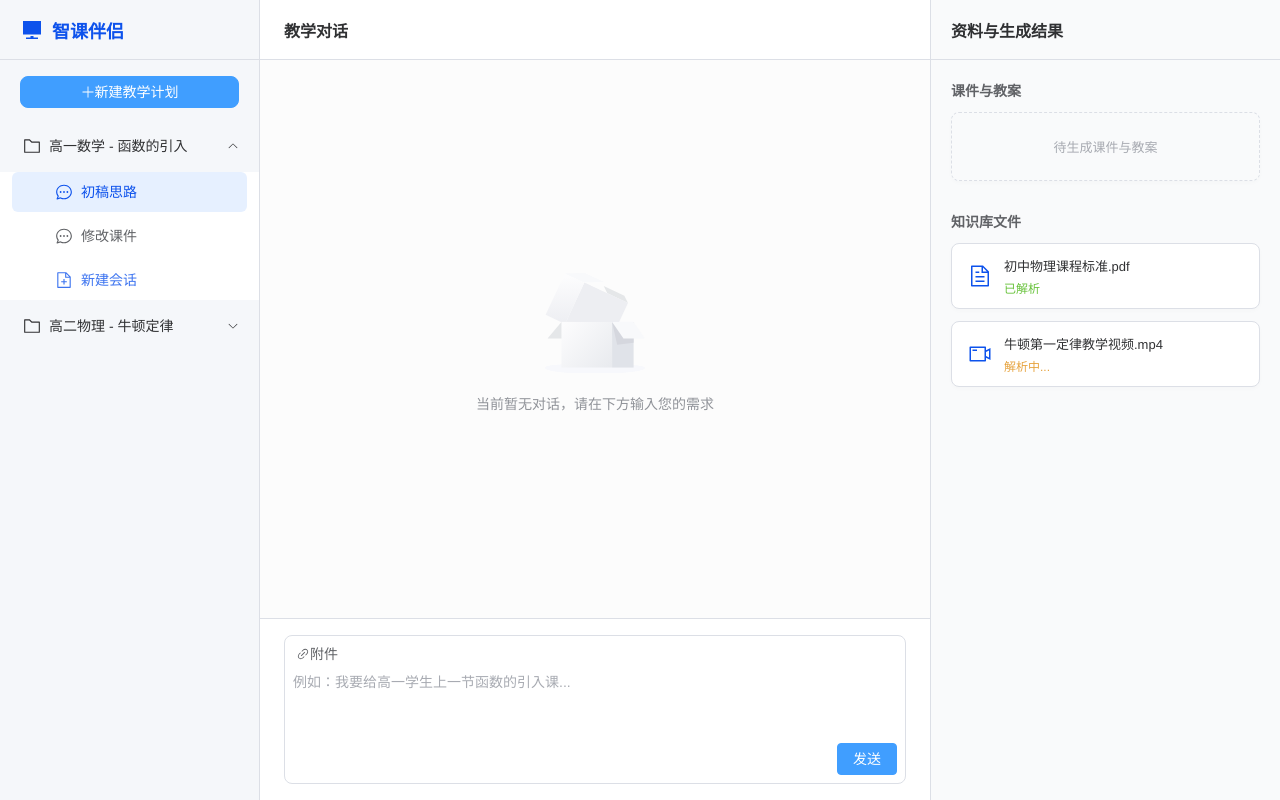
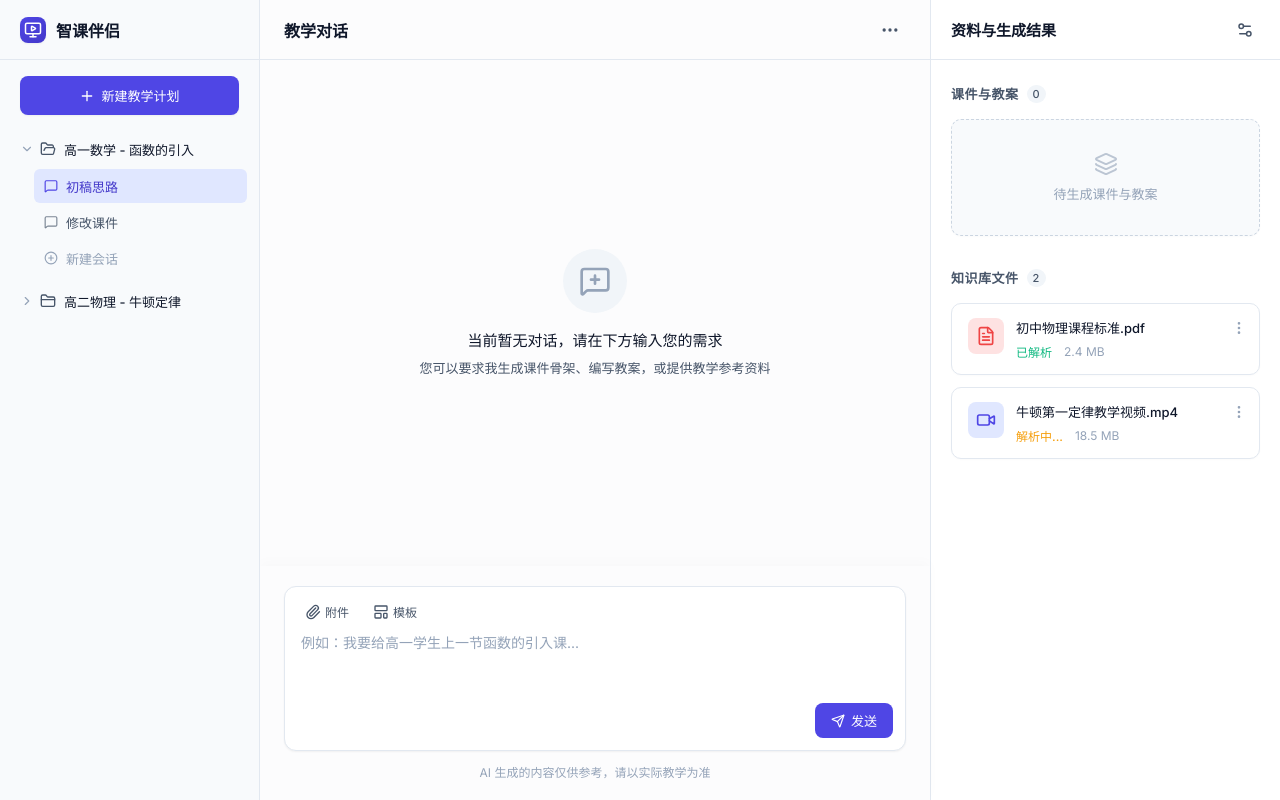
Before and after one commit to cyone123/SmartClass-Agent-Frontend, a Vue app: page / in a window 1280 px wide. Built offline with nearby package versions, Linux system fonts and the light colour scheme.

Commit message:
style:优化图标和视觉风格

```diff
--- a/package.json
+++ b/package.json
@@ -12,6 +12,7 @@
     "@element-plus/icons-vue": "^2.3.2",
     "axios": "^1.13.6",
     "element-plus": "^2.13.5",
+    "lucide-vue-next": "^0.577.0",
     "pinia": "^3.0.4",
     "vue": "^3.5.29",
     "vue-router": "^5.0.3"
--- a/src/assets/styles/index.css
+++ b/src/assets/styles/index.css
@@ -1,16 +1,21 @@
+@import url('https://fonts.googleapis.com/css2?family=Inter:wght@400;500;600&display=swap');
+
 :root {
-  --primary-color: #0d52ec; /* 锐捷蓝 / 教育蓝 */
-  --primary-hover: #316bed;
-  --bg-sidebar: #f5f7fa;
-  --bg-main: #ffffff;
-  --bg-context: #f9fafb;
-  --text-main: #303133;
-  --text-secondary: #606266;
-  --text-disabled: #a8abb2;
-  --border-color: #dcdfe6;
+  --primary-color: #4f46e5; /* 靛蓝色 (Indigo)，更显高级 */
+  --primary-hover: #4338ca;
+  --bg-sidebar: #f8fafc; /* 极淡蓝灰 */
+  --bg-main: #fcfcfd;
+  --bg-context: #ffffff;
+  --text-main: #0f172a;
+  --text-secondary: #475569;
+  --text-disabled: #94a3b8;
+  --border-color: #e2e8f0; /* 更轻畅的边框 */
   --sidebar-width: 260px;
   --context-width: 350px;
   --header-height: 60px;
+  --shadow-sm: 0 1px 2px 0 rgba(0, 0, 0, 0.05);
+  --shadow-md: 0 4px 6px -1px rgba(0, 0, 0, 0.1), 0 2px 4px -1px rgba(0, 0, 0, 0.06);
+  --border-radius: 8px;
 }
 
 html, body {
@@ -18,10 +23,11 @@ html, body {
   padding: 0;
   height: 100vh;
   width: 100vw;
-  font-family: 'Helvetica Neue', Helvetica, 'PingFang SC', 'Hiragino Sans GB', 'Microsoft YaHei', '微软雅黑', Arial, sans-serif;
+  font-family: 'Inter', -apple-system, BlinkMacSystemFont, 'Segoe UI', Roboto, 'Helvetica Neue', Arial, sans-serif;
   color: var(--text-main);
   background-color: var(--bg-main);
   overflow: hidden; /* 防止出现外层滚动条 */
+  -webkit-font-smoothing: antialiased;
 }
 
 * {
--- a/src/components/ChatPanel/index.vue
+++ b/src/components/ChatPanel/index.vue
@@ -2,32 +2,53 @@
   <div class="chat-container">
     <div class="chat-header">
       <h3>教学对话</h3>
+      <div class="header-actions">
+        <button class="icon-btn"><MoreHorizontal class="btn-icon" /></button>
+      </div>
     </div>
     <div class="chat-body">
       <div class="placeholder">
-        <el-empty description="当前暂无对话，请在下方输入您的需求" :image-size="100" />
+        <div class="empty-state">
+          <div class="empty-icon-wrapper">
+            <MessageSquarePlus class="empty-icon" />
+          </div>
+          <p>当前暂无对话，请在下方输入您的需求</p>
+          <span class="empty-hint">您可以要求我生成课件骨架、编写教案，或提供教学参考资料</span>
+        </div>
       </div>
     </div>
     <div class="chat-footer">
-      <div class="input-area">
+      <div class="input-container">
         <div class="toolbar">
-          <el-button link>
-            <el-icon><Link /></el-icon> 附件
-          </el-button>
+          <button class="tool-btn" title="添加附件">
+            <Paperclip class="tool-icon" />
+            <span class="tool-text">附件</span>
+          </button>
+          <button class="tool-btn" title="教案模板">
+            <LayoutTemplate class="tool-icon" />
+            <span class="tool-text">模板</span>
+          </button>
         </div>
-        <el-input
-          type="textarea"
-          :rows="3"
+        <textarea
+          class="chat-input"
+          rows="3"
           placeholder="例如：我要给高一学生上一节函数的引入课..."
-          resize="none"
-        />
+        ></textarea>
         <div class="send-action">
-          <el-button type="primary">发送</el-button>
+          <button class="send-btn" title="发送">
+            <Send class="send-icon" />
+            <span>发送</span>
+          </button>
         </div>
       </div>
+      <div class="footer-hint">AI 生成的内容仅供参考，请以实际教学为准</div>
     </div>
   </div>
 </template>
+
+<script setup>
+import { MessageSquarePlus, Paperclip, LayoutTemplate, Send, MoreHorizontal } from 'lucide-vue-next'
+</script>
 
 <style scoped>
 .chat-container {
@@ -41,7 +62,9 @@
   border-bottom: 1px solid var(--border-color);
   display: flex;
   align-items: center;
+  justify-content: space-between;
   padding: 0 24px;
+  background-color: var(--bg-main);
 }
 
 .chat-header h3 {
@@ -51,11 +74,31 @@
   font-weight: 600;
 }
 
+.icon-btn {
+  background: transparent;
+  border: none;
+  cursor: pointer;
+  color: var(--text-secondary);
+  padding: 6px;
+  border-radius: 6px;
+  display: flex;
+  align-items: center;
+  transition: background-color 0.2s;
+}
+.icon-btn:hover {
+  background-color: #f1f5f9;
+  color: var(--text-main);
+}
+.btn-icon {
+  width: 20px;
+  height: 20px;
+}
+
 .chat-body {
   flex: 1;
   padding: 24px;
   overflow-y: auto;
-  background-color: #fcfcfc;
+  background-color: #fcfcfd;
 }
 
 .placeholder {
@@ -65,34 +108,102 @@
   align-items: center;
 }
 
-.chat-footer {
-  padding: 16px 24px;
-  background-color: #ffffff;
-  border-top: 1px solid var(--border-color);
+.empty-state {
+  display: flex;
+  flex-direction: column;
+  align-items: center;
+  text-align: center;
+}
+.empty-icon-wrapper {
+  background-color: #f1f5f9;
+  width: 64px;
+  height: 64px;
+  border-radius: 50%;
+  display: flex;
+  align-items: center;
+  justify-content: center;
+  margin-bottom: 16px;
+}
+.empty-icon {
+  width: 32px;
+  height: 32px;
+  color: #94a3b8;
+}
+.empty-state p {
+  color: var(--text-main);
+  font-size: 15px;
+  font-weight: 500;
+  margin: 0 0 8px 0;
+}
+.empty-hint {
+  color: var(--text-secondary);
+  font-size: 13px;
 }
 
-.input-area {
-  border: 1px solid var(--border-color);
-  border-radius: 8px;
-  padding: 8px;
-  transition: border-color 0.2s;
+.chat-footer {
+  padding: 20px 24px;
+  background-color: var(--bg-main);
+  /* border-top removed for a cleaner look, using shadow instead */
+  box-shadow: 0 -4px 12px rgba(0,0,0,0.02);
 }
 
-.input-area:focus-within {
+.input-container {
+  border: 1px solid var(--border-color);
+  border-radius: 12px;
+  padding: 12px;
+  background-color: #ffffff;
+  transition: all 0.2s ease;
+  box-shadow: var(--shadow-sm);
+  display: flex;
+  flex-direction: column;
+}
+
+.input-container:focus-within {
   border-color: var(--primary-color);
+  box-shadow: 0 0 0 3px rgba(79, 70, 229, 0.1);
 }
 
 .toolbar {
+  display: flex;
+  gap: 8px;
   margin-bottom: 8px;
 }
+.tool-btn {
+  background: transparent;
+  border: none;
+  display: flex;
+  align-items: center;
+  color: var(--text-secondary);
+  font-size: 12px;
+  font-weight: 500;
+  cursor: pointer;
+  padding: 4px 8px;
+  border-radius: 6px;
+  transition: all 0.15s;
+}
+.tool-btn:hover {
+  background-color: #f1f5f9;
+  color: var(--text-main);
+}
+.tool-icon {
+  width: 16px;
+  height: 16px;
+  margin-right: 4px;
+}
 
-:deep(.el-textarea__inner) {
+.chat-input {
   border: none;
-  box-shadow: none;
-  padding: 0;
+  resize: none;
+  font-family: inherit;
+  font-size: 14px;
+  color: var(--text-main);
+  padding: 0 4px;
+  background: transparent;
+  line-height: 1.5;
+  outline: none;
 }
-:deep(.el-textarea__inner:focus) {
-  box-shadow: none;
+.chat-input::placeholder {
+  color: var(--text-disabled);
 }
 
 .send-action {
@@ -100,4 +211,35 @@
   justify-content: flex-end;
   margin-top: 8px;
 }
+
+.send-btn {
+  background-color: var(--primary-color);
+  color: white;
+  border: none;
+  border-radius: 8px;
+  padding: 8px 16px;
+  font-size: 13px;
+  font-weight: 500;
+  display: flex;
+  align-items: center;
+  cursor: pointer;
+  transition: all 0.2s ease;
+}
+.send-btn:hover {
+  background-color: var(--primary-hover);
+  transform: translateY(-1px);
+  box-shadow: 0 2px 4px rgba(79, 70, 229, 0.3);
+}
+.send-icon {
+  width: 14px;
+  height: 14px;
+  margin-right: 6px;
+}
+
+.footer-hint {
+  text-align: center;
+  font-size: 12px;
+  color: var(--text-disabled);
+  margin-top: 12px;
+}
 </style>
--- a/src/components/ContextPanel/index.vue
+++ b/src/components/ContextPanel/index.vue
@@ -2,16 +2,21 @@
   <div class="context-container">
     <div class="context-header">
       <h3>资料与生成结果</h3>
+      <button class="icon-btn"><Settings2 class="btn-icon" /></button>
     </div>
     <div class="context-body">
 
       <div class="section">
         <div class="section-title">
           <span>课件与教案</span>
+          <span class="badge">0</span>
         </div>
         <div class="card-list">
-          <div class="card item-card empty-card">
-            待生成课件与教案
+          <div class="card empty-card">
+            <div class="empty-card-content">
+              <Layers class="empty-icon" />
+              <span>待生成课件与教案</span>
+            </div>
           </div>
         </div>
       </div>
@@ -19,21 +24,34 @@
       <div class="section">
         <div class="section-title">
           <span>知识库文件</span>
+          <span class="badge">2</span>
         </div>
         <div class="card-list">
           <div class="card file-card">
-            <el-icon class="file-icon"><Document /></el-icon>
+            <div class="icon-wrapper pdf-icon">
+              <FileText class="file-icon" />
+            </div>
             <div class="file-info">
-              <div class="file-name">初中物理课程标准.pdf</div>
-              <div class="file-status success">已解析</div>
+              <div class="file-name" title="初中物理课程标准.pdf">初中物理课程标准.pdf</div>
+              <div class="file-meta">
+                <span class="file-status success">已解析</span>
+                <span class="file-size">2.4 MB</span>
+              </div>
             </div>
+            <button class="more-btn"><MoreVertical class="more-icon" /></button>
           </div>
           <div class="card file-card">
-            <el-icon class="file-icon"><VideoCamera /></el-icon>
+            <div class="icon-wrapper video-icon">
+              <Video class="file-icon" />
+            </div>
             <div class="file-info">
-              <div class="file-name">牛顿第一定律教学视频.mp4</div>
-              <div class="file-status pending">解析中...</div>
+              <div class="file-name" title="牛顿第一定律教学视频.mp4">牛顿第一定律教学视频.mp4</div>
+              <div class="file-meta">
+                <span class="file-status pending">解析中...</span>
+                <span class="file-size">18.5 MB</span>
+              </div>
             </div>
+            <button class="more-btn"><MoreVertical class="more-icon" /></button>
           </div>
         </div>
       </div>
@@ -41,6 +59,10 @@
     </div>
   </div>
 </template>
+
+<script setup>
+import { Settings2, Layers, FileText, Video, MoreVertical } from 'lucide-vue-next'
+</script>
 
 <style scoped>
 .context-container {
@@ -54,31 +76,67 @@
   border-bottom: 1px solid var(--border-color);
   display: flex;
   align-items: center;
+  justify-content: space-between;
   padding: 0 20px;
+  background-color: var(--bg-context);
 }
 
 .context-header h3 {
   margin: 0;
-  font-size: 16px;
+  font-size: 15px;
   font-weight: 600;
   color: var(--text-main);
 }
 
+.icon-btn {
+  background: transparent;
+  border: none;
+  cursor: pointer;
+  color: var(--text-secondary);
+  padding: 6px;
+  border-radius: 6px;
+  display: flex;
+  align-items: center;
+  transition: background-color 0.2s;
+}
+.icon-btn:hover {
+  background-color: #f1f5f9;
+  color: var(--text-main);
+}
+.btn-icon {
+  width: 18px;
+  height: 18px;
+}
+
 .context-body {
   flex: 1;
-  padding: 20px;
+  padding: 24px 20px;
   overflow-y: auto;
+  background-color: var(--bg-context);
 }
 
 .section {
-  margin-bottom: 30px;
+  margin-bottom: 32px;
 }
 
 .section-title {
-  font-size: 14px;
+  display: flex;
+  align-items: center;
+  font-size: 13px;
   font-weight: 600;
   color: var(--text-secondary);
-  margin-bottom: 12px;
+  margin-bottom: 16px;
+  letter-spacing: 0.5px;
+}
+
+.badge {
+  background-color: #f1f5f9;
+  color: var(--text-secondary);
+  font-size: 11px;
+  padding: 2px 6px;
+  border-radius: 10px;
+  margin-left: 8px;
+  font-weight: 500;
 }
 
 .card-list {
@@ -89,65 +147,136 @@
 
 .card {
   background-color: #ffffff;
-  border-radius: 8px;
-  padding: 12px 16px;
+  border-radius: 10px;
+  padding: 16px;
   border: 1px solid var(--border-color);
-  box-shadow: 0 2px 4px rgba(0,0,0,0.02);
-  transition: box-shadow 0.2s, border-color 0.2s;
+  box-shadow: 0 1px 2px rgba(0,0,0,0.02);
+  transition: all 0.2s ease;
   cursor: pointer;
+  position: relative;
 }
 
 .card:hover {
-  box-shadow: 0 4px 12px rgba(0,0,0,0.05);
-  border-color: #c9d3e8;
+  box-shadow: 0 8px 16px -4px rgba(0,0,0,0.05), 0 4px 6px -2px rgba(0,0,0,0.025);
+  border-color: #cbd5e1;
+  transform: translateY(-2px);
 }
 
 .empty-card {
-  color: var(--text-disabled);
-  text-align: center;
-  padding: 24px 0;
-  font-size: 13px;
-  border-style: dashed;
-  background-color: transparent;
+  border: 1px dashed #cbd5e1;
+  background-color: #f8fafc;
   cursor: default;
 }
 .empty-card:hover {
+  transform: none;
   box-shadow: none;
-  border-color: var(--border-color);
+  border-color: var(--text-disabled);
+}
+
+.empty-card-content {
+  display: flex;
+  flex-direction: column;
+  align-items: center;
+  justify-content: center;
+  color: var(--text-disabled);
+  padding: 16px 0;
+  font-size: 13px;
+}
+.empty-icon {
+  width: 24px;
+  height: 24px;
+  margin-bottom: 8px;
+  opacity: 0.6;
 }
 
 .file-card {
   display: flex;
+  align-items: flex-start;
+  padding: 14px 16px;
+}
+
+.icon-wrapper {
+  width: 36px;
+  height: 36px;
+  border-radius: 8px;
+  display: flex;
   align-items: center;
+  justify-content: center;
+  margin-right: 12px;
+  flex-shrink: 0;
+}
+
+.pdf-icon {
+  background-color: #fee2e2;
+  color: #ef4444;
+}
+.video-icon {
+  background-color: #e0e7ff;
+  color: #4f46e5;
 }
 
 .file-icon {
-  font-size: 24px;
-  color: var(--primary-color);
-  margin-right: 12px;
+  width: 20px;
+  height: 20px;
 }
 
 .file-info {
   flex: 1;
   overflow: hidden;
+  margin-top: 1px;
 }
 
 .file-name {
   font-size: 13px;
+  font-weight: 500;
   color: var(--text-main);
-  margin-bottom: 4px;
+  margin-bottom: 6px;
   white-space: nowrap;
   overflow: hidden;
   text-overflow: ellipsis;
+  line-height: 1.4;
+}
+
+.file-meta {
+  display: flex;
+  align-items: center;
+  font-size: 12px;
+  gap: 12px;
 }
 
 .file-status {
-  font-size: 12px;
+  font-weight: 500;
 }
 .file-status.success {
-  color: #67c23a;
+  color: #10b981;
 }
 .file-status.pending {
-  color: #e6a23c;
+  color: #f59e0b;
+}
+
+.file-size {
+  color: var(--text-disabled);
+}
+
+.more-btn {
+  background: transparent;
+  border: none;
+  color: var(--text-disabled);
+  padding: 4px;
+  border-radius: 4px;
+  cursor: pointer;
+  margin-left: 8px;
+  margin-top: -2px;
+  margin-right: -8px;
+  transition: all 0.2s;
+  display: flex;
+}
+.more-btn:hover {
+  color: var(--text-main);
+  background-color: #f1f5f9;
+}
+.more-icon {
+  width: 16px;
+  height: 16px;
 }
 </style>
--- a/src/layout/components/Sidebar.vue
+++ b/src/layout/components/Sidebar.vue
@@ -1,51 +1,53 @@
 <template>
   <div class="sidebar">
     <div class="logo-area">
-      <el-icon class="logo-icon"><Platform /></el-icon>
+      <div class="logo-icon-wrapper">
+        <MonitorPlay class="logo-icon" />
+      </div>
       <span class="logo-text">智课伴侣</span>
     </div>
 
     <div class="plan-actions">
-      <el-button type="primary" class="new-plan-btn" @click="handleNewPlan">
-        <el-icon><Plus /></el-icon>
+      <button class="new-plan-btn" @click="handleNewPlan">
+        <Plus class="btn-icon" />
         新建教学计划
-      </el-button>
+      </button>
     </div>
 
     <div class="menu-container">
-      <el-menu
-        :default-active="activeSessionId"
-        class="plan-menu"
-        :default-openeds="[plans[0]?.id.toString()]"
-        @select="handleSelectSession"
-      >
-        <el-sub-menu v-for="plan in plans" :key="plan.id" :index="plan.id.toString()">
-          <template #title>
-            <el-icon><Folder /></el-icon>
-            <span class="plan-name" :title="plan.name">{{ plan.name }}</span>
-          </template>
+      <div v-for="plan in plans" :key="plan.id" class="plan-group">
+        <div class="plan-header" @click="togglePlan(plan.id)">
+          <ChevronRight class="toggle-icon" :class="{ 'is-open': openPlans.includes(plan.id) }" />
+          <FolderClosed class="plan-icon" v-if="!openPlans.includes(plan.id)" />
+          <FolderOpen class="plan-icon" v-else />
+          <span class="plan-name" :title="plan.name">{{ plan.name }}</span>
+        </div>
 
-          <el-menu-item
+        <div class="session-list" v-show="openPlans.includes(plan.id)">
+          <div
             v-for="session in plan.sessions"
             :key="session.id"
-            :index="session.id.toString()"
+            class="session-item"
+            :class="{ 'is-active': activeSessionId === session.id.toString() }"
+            @click="handleSelectSession(session.id.toString())"
           >
-            <el-icon><ChatDotRound /></el-icon>
+            <MessageSquare class="session-icon" />
             <span class="session-name">{{ session.name }}</span>
-          </el-menu-item>
+          </div>
 
-          <el-menu-item :index="'new_session_' + plan.id" class="new-session-item">
-            <el-icon><DocumentAdd /></el-icon>
+          <div class="session-item new-session-item" @click="handleSelectSession('new_session_' + plan.id)">
+            <PlusCircle class="session-icon" />
             <span>新建会话</span>
-          </el-menu-item>
-        </el-sub-menu>
-      </el-menu>
+          </div>
+        </div>
+      </div>
     </div>
   </div>
 </template>
 
 <script setup>
 import { ref } from 'vue'
+import { MonitorPlay, Plus, FolderClosed, FolderOpen, ChevronRight, MessageSquare, PlusCircle } from 'lucide-vue-next'
 
 const plans = ref([
   {
@@ -66,6 +68,16 @@ const plans = ref([
 ])
 
 const activeSessionId = ref('101')
+const openPlans = ref([1])
+
+const togglePlan = (id) => {
+  const index = openPlans.value.indexOf(id)
+  if (index > -1) {
+    openPlans.value.splice(index, 1)
+  } else {
+    openPlans.value.push(id)
+  }
+}
 
 const handleNewPlan = () => {
   console.log('新建教学计划')
@@ -92,14 +104,25 @@ const handleSelectSession = (index) => {
   display: flex;
   align-items: center;
   padding: 0 20px;
-  font-size: 18px;
+  font-size: 16px;
   font-weight: 600;
-  color: var(--primary-color);
+  color: var(--text-main);
   border-bottom: 1px solid var(--border-color);
 }
+.logo-icon-wrapper {
+  background: linear-gradient(135deg, var(--primary-color), var(--primary-hover));
+  border-radius: 8px;
+  padding: 4px;
+  display: flex;
+  align-items: center;
+  justify-content: center;
+  margin-right: 10px;
+  box-shadow: var(--shadow-sm);
+}
 .logo-icon {
-  margin-right: 8px;
-  font-size: 24px;
+  width: 18px;
+  height: 18px;
+  color: white;
 }
 
 .plan-actions {
@@ -107,48 +130,126 @@ const handleSelectSession = (index) => {
 }
 .new-plan-btn {
   width: 100%;
-  border-radius: 8px;
+  border-radius: var(--border-radius);
+  background-color: var(--primary-color);
+  color: white;
+  border: none;
+  padding: 10px 0;
+  font-size: 13px;
+  font-weight: 500;
+  display: flex;
+  align-items: center;
+  justify-content: center;
+  cursor: pointer;
+  transition: all 0.2s ease;
+  box-shadow: var(--shadow-sm);
+}
+.new-plan-btn:hover {
+  background-color: var(--primary-hover);
+  box-shadow: var(--shadow-md);
+  transform: translateY(-1px);
+}
+.btn-icon {
+  width: 16px;
+  height: 16px;
+  margin-right: 6px;
 }
 
 .menu-container {
   flex: 1;
   overflow-y: auto;
+  padding: 0 12px;
 }
 
-/* 覆盖 el-menu 的默认样式，使其更符合 SaaS 风格 */
-.plan-menu {
-  border-right: none;
-  background-color: transparent;
+.plan-group {
+  margin-bottom: 4px;
 }
-:deep(.el-sub-menu__title) {
+
+.plan-header {
+  display: flex;
+  align-items: center;
+  height: 36px;
+  padding: 0 8px;
+  border-radius: 6px;
+  cursor: pointer;
+  color: var(--text-main);
   font-weight: 500;
-  height: 44px;
-  line-height: 44px;
+  font-size: 13px;
+  transition: background-color 0.15s ease;
 }
-:deep(.el-menu-item) {
-  height: 40px;
-  line-height: 40px;
-  margin: 4px 12px;
-  border-radius: 6px;
+.plan-header:hover {
+  background-color: #e2e8f080;
+}
+.toggle-icon {
+  width: 14px;
+  height: 14px;
+  margin-right: 6px;
+  color: var(--text-disabled);
+  transition: transform 0.2s ease;
+}
+.toggle-icon.is-open {
+  transform: rotate(90deg);
+}
+.plan-icon {
+  width: 16px;
+  height: 16px;
+  margin-right: 8px;
   color: var(--text-secondary);
 }
-:deep(.el-menu-item.is-active) {
-  background-color: #e6f0ff;
-  color: var(--primary-color);
-  font-weight: 500;
-}
-.new-session-item {
-  color: var(--primary-color) !important;
-  opacity: 0.8;
-}
-.new-session-item:hover {
-  opacity: 1;
-  background-color: transparent !important;
-}
-
 .plan-name {
+  flex: 1;
   overflow: hidden;
   text-overflow: ellipsis;
   white-space: nowrap;
 }
+
+.session-list {
+  padding-left: 22px;
+  margin-top: 2px;
+  margin-bottom: 8px;
+}
+
+.session-item {
+  display: flex;
+  align-items: center;
+  height: 34px;
+  padding: 0 10px;
+  border-radius: 6px;
+  cursor: pointer;
+  color: var(--text-secondary);
+  font-size: 13px;
+  margin-bottom: 2px;
+  transition: all 0.15s ease;
+}
+.session-icon {
+  width: 14px;
+  height: 14px;
+  margin-right: 8px;
+  opacity: 0.7;
+}
+
+.session-item:hover {
+  background-color: #e2e8f080;
+  color: var(--text-main);
+}
+.session-item.is-active {
+  background-color: #e0e7ff; /* light indigo */
+  color: var(--primary-hover);
+  font-weight: 500;
+}
+.session-item.is-active .session-icon {
+  opacity: 1;
+  color: var(--primary-color);
+}
+
+.new-session-item {
+  color: var(--text-disabled);
+}
+.new-session-item:hover {
+  color: var(--primary-color);
+  background-color: transparent;
+}
+.new-session-item .session-icon {
+  opacity: 1;
+}
 </style>
```
Also changed, not shown: 1 other file (tests, documents, lock files or other folders).
